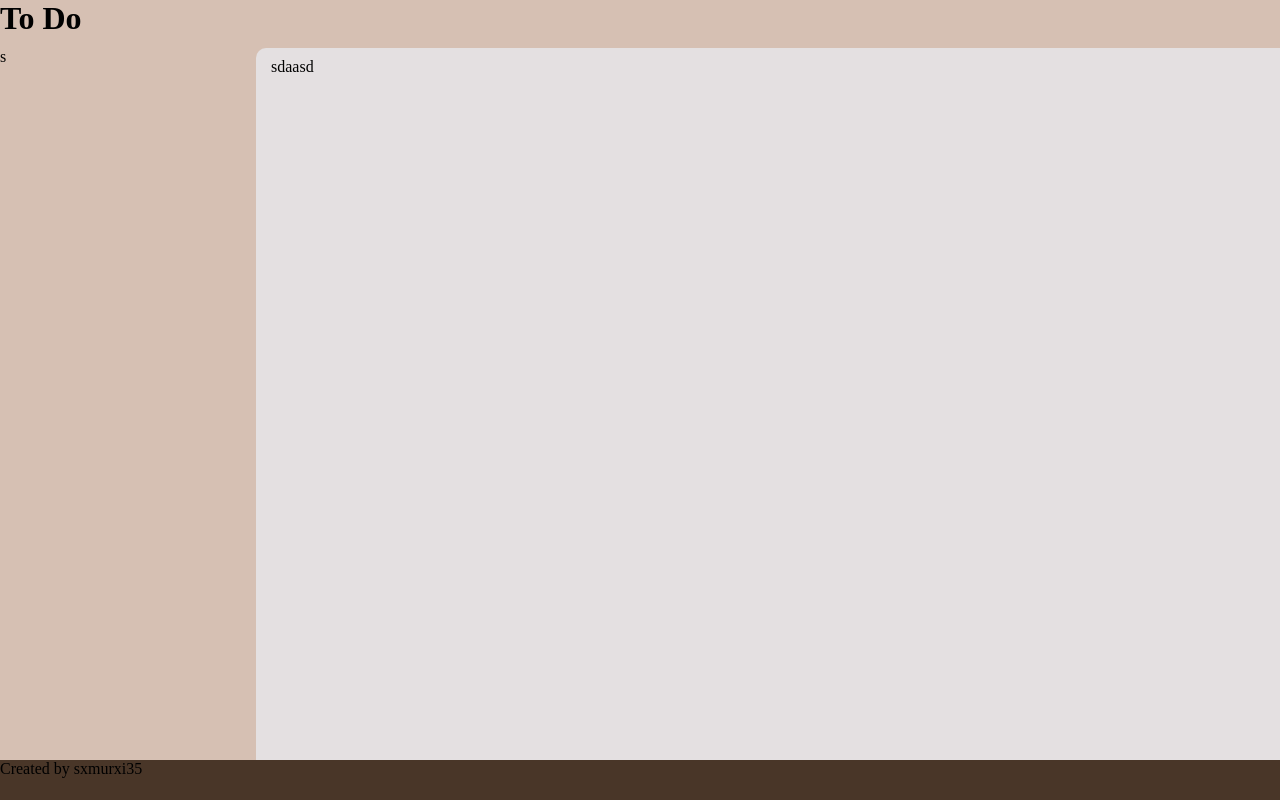
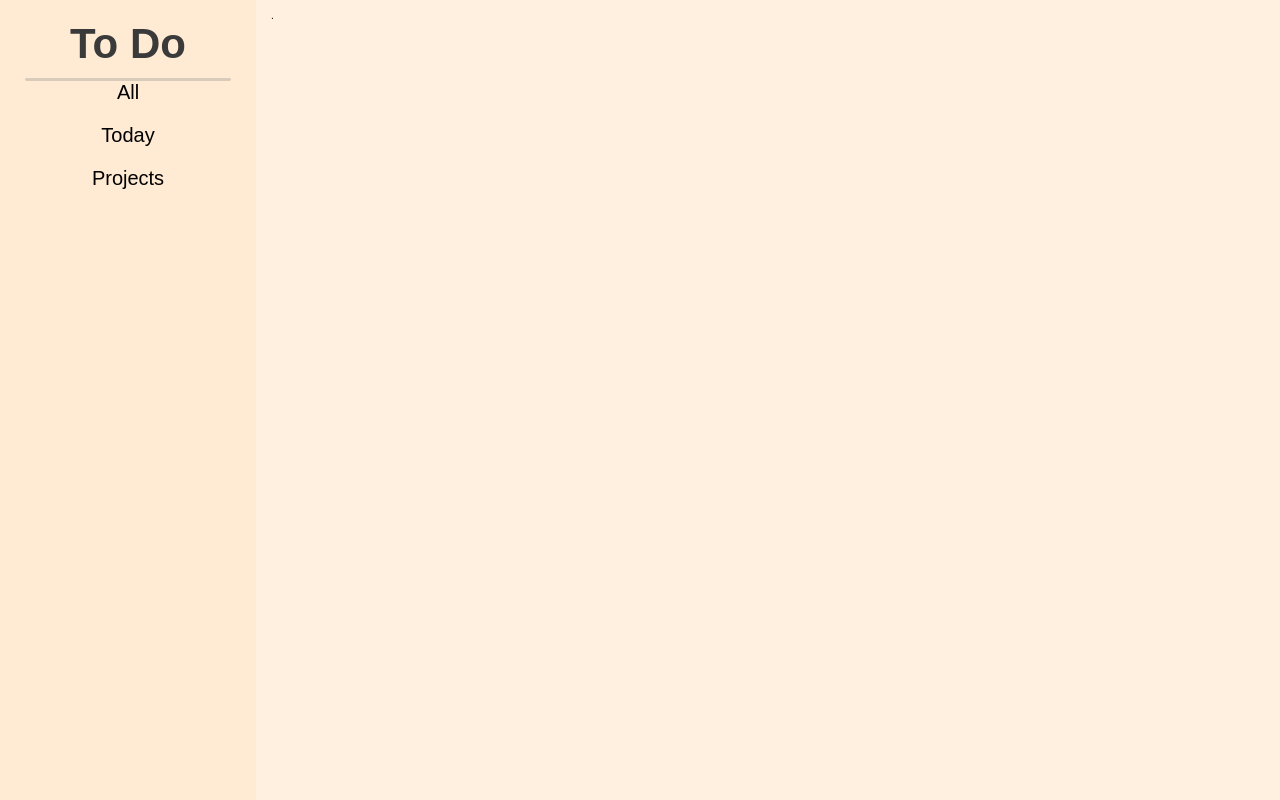
Before and after one commit to sxmurxi35/todo, a website built with webpack: page src/template.html in a window 1280 px wide. Built offline with nearby package versions, Linux system fonts and the light colour scheme.

Commit message:
Added links in aside
I reworked previous page grid into this simplier version

```diff
--- a/src/styles/style.css
+++ b/src/styles/style.css
@@ -4,32 +4,48 @@
   box-sizing: border-box;
 }
 
-body {
-  display: grid;
-  grid-template-rows: 6dvh 89dvh 5dvh;
-  background-color: #d6c0b3;
-}
-
-header {
-  background-color: #d6c0b3;
+html {
+  font-size: 10px;
+  font-family: sans-serif;
 }
 
 main {
+  height: 100dvh;
   display: grid;
   grid-template-columns: 20dvw 80dvw;
 }
 
 aside {
-  background-color: #d6c0b3;
+  background-color: #ffead3;
+  padding: 20px 25px;
 }
 
 .page-content {
-    background-color: #e4e0e1;
-    padding: 10px 15px;
-  border-radius: 10px 0 0 0;
-
+  background-color: #fff0e0;
+  padding: 10px 15px;
 }
 
-footer {
-  background-color: #493628;
+aside h1 {
+  text-align: center;
+  font-size: 4.2rem;
+  margin-bottom: 10px;
+  color: #3A3A3A;
 }
+
+.h-line {
+  height: 3px;
+  background-color: #dacab9;
+  border-radius: 10px;
+}
+
+.sect-buttons{
+  display: flex;
+  flex-direction: column;
+  justify-content: center;
+  align-items: center;
+  gap: 20px;
+}
+
+a {
+  font-size: 2rem;
+}
--- a/src/template.html
+++ b/src/template.html
@@ -3,16 +3,21 @@
   <head>
     <meta charset="UTF-8" />
     <meta name="viewport" content="width=device-width, initial-scale=1.0" />
-    <title>To Do</title>
+    <title>To Do List</title>
   </head>
   <body>
-    <header>
-      <h1>To Do</h1>
-    </header>
     <main>
-      <aside>s</aside>
-      <section class="page-content">sdaasd</section>
+      <aside>
+        <h1>To Do</h1>
+        <div class="h-line"></div>
+
+        <section class="sect-buttons">
+          <a>All</a>
+          <a>Today</a>
+          <a>Projects</a>
+        </section>
+      </aside>
+      <section class="page-content">.</section>
     </main>
-    <footer>Created by sxmurxi35</footer>
   </body>
 </html>
```
